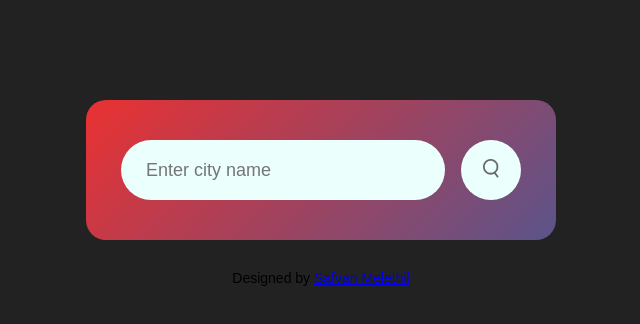
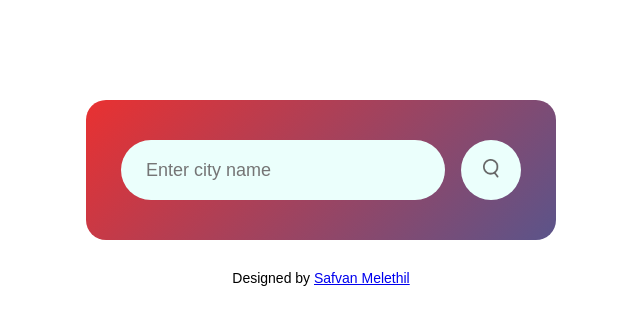
Before and after one commit to SafvanMelethil/weather, a plain HTML site: page index.html in a window 1280 px wide. Shown: the whole page, without its empty margins (319-959 px from the left). Drawn offline with Linux system fonts and the light colour scheme.

Commit message:
Update styles.css

```diff
--- a/styles.css
+++ b/styles.css
@@ -5,7 +5,7 @@
     box-sizing: border-box;
 }
 body{
-    background: #222;
+    background: #0000;
 
 }
 
```
